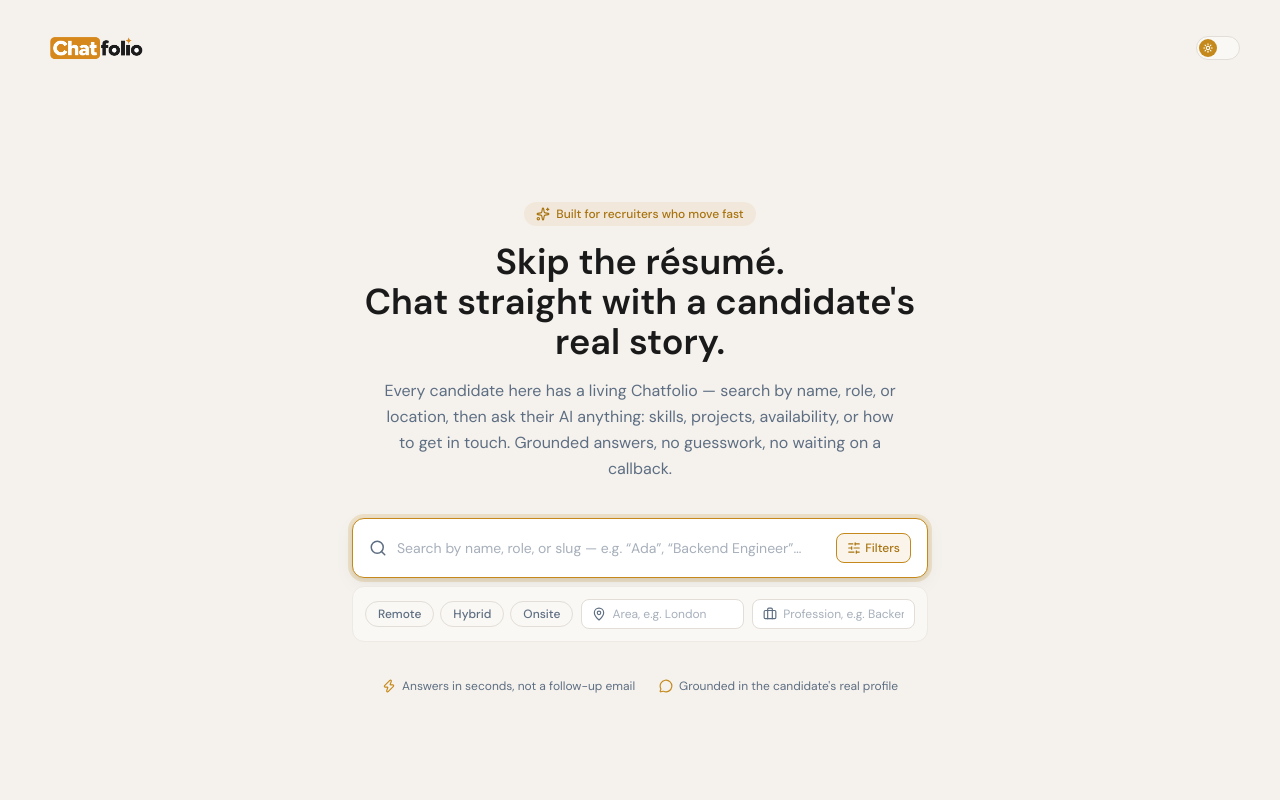
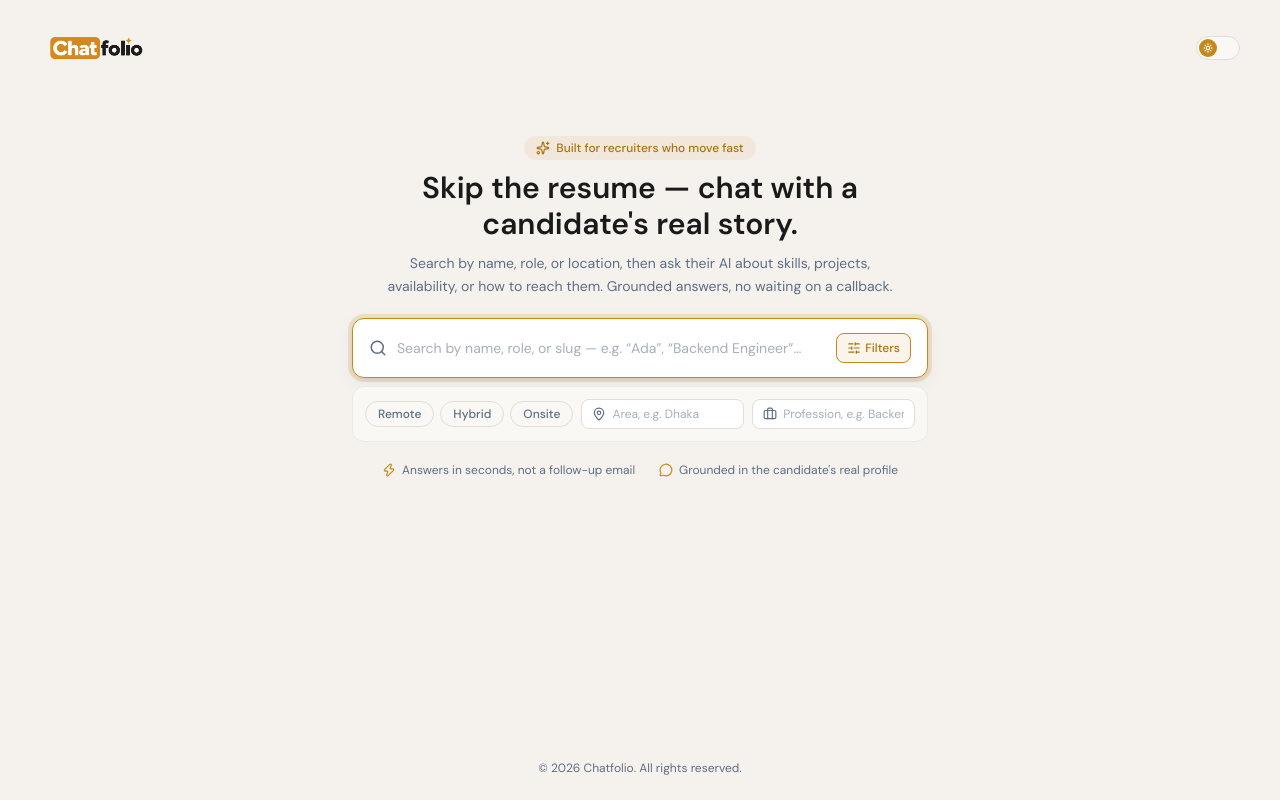
Before and after one commit to mzshovon/chatfolio-frontend, a Next.js app: page / in a window 1280 px wide. Both pictures are taken after a click on the button "Filters". Built offline with nearby package versions, Linux system fonts and the light colour scheme.

Commit message:
Search bar completed with suggested list

```diff
--- a/src/app/page.tsx
+++ b/src/app/page.tsx
@@ -26,20 +26,18 @@ export default function Home() {
         <ThemeToggle />
       </header>
 
-      <div className="flex flex-1 flex-col items-center justify-center gap-9 px-6 py-10 text-center">
-        <div className="flex flex-col items-center gap-4">
+      <div className="flex flex-1 flex-col items-center gap-5 px-6 pt-6 pb-10 text-center sm:pt-10">
+        <div className="flex flex-col items-center gap-2.5">
           <span className="inline-flex items-center gap-1.5 rounded-full bg-accent-soft px-3 py-1 text-xs font-medium text-accent-hover dark:text-accent">
             <Sparkles className="h-3.5 w-3.5" />
             Built for recruiters who move fast
           </span>
-          <h1 className="max-w-xl text-3xl font-semibold text-text-primary sm:text-4xl">
-            Skip the résumé.
-            <br className="hidden sm:block" /> Chat straight with a candidate&apos;s real story.
+          <h1 className="max-w-xl text-2xl font-semibold text-text-primary sm:text-3xl">
+            Skip the resume — chat with a candidate&apos;s real story.
           </h1>
-          <p className="mx-auto max-w-lg text-sm leading-relaxed text-text-secondary sm:text-base">
-            Every candidate here has a living Chatfolio — search by name, role, or location,
-            then ask their AI anything: skills, projects, availability, or how to get in touch.
-            Grounded answers, no guesswork, no waiting on a callback.
+          <p className="mx-auto max-w-lg text-sm leading-relaxed text-text-secondary">
+            Search by name, role, or location, then ask their AI about skills, projects,
+            availability, or how to reach them. Grounded answers, no waiting on a callback.
           </p>
         </div>
 
@@ -56,6 +54,10 @@ export default function Home() {
           </span>
         </div>
       </div>
+
+      <footer className="px-6 py-6 text-center text-xs text-text-secondary">
+        &copy; 2026 Chatfolio. All rights reserved.
+      </footer>
     </main>
   );
 }
--- a/src/components/home/ChatfolioSearch.tsx
+++ b/src/components/home/ChatfolioSearch.tsx
@@ -218,7 +218,10 @@ export function ChatfolioSearch() {
               <button
                 key={jt.value}
                 type="button"
-                onClick={() => setJobType((cur) => (cur === jt.value ? null : jt.value))}
+                onClick={() => {
+                  setJobType((cur) => (cur === jt.value ? null : jt.value));
+                  setOpen(true);
+                }}
                 className={cn(
                   "rounded-full border border-border px-3 py-1 text-xs font-medium text-text-secondary transition-colors hover:text-text-primary",
                   jobType === jt.value && "border-accent bg-accent text-white hover:text-white"
@@ -233,8 +236,11 @@ export function ChatfolioSearch() {
             <MapPin className="h-3.5 w-3.5 shrink-0 text-text-secondary" />
             <input
               value={location}
-              onChange={(e) => setLocation(e.target.value)}
-              placeholder="Area, e.g. London"
+              onChange={(e) => {
+                setLocation(e.target.value);
+                setOpen(true);
+              }}
+              placeholder="Area, e.g. Dhaka"
               aria-label="Filter by location"
               className="min-w-0 flex-1 bg-transparent text-xs text-text-primary outline-none placeholder:text-text-secondary"
             />
@@ -244,7 +250,10 @@ export function ChatfolioSearch() {
             <Briefcase className="h-3.5 w-3.5 shrink-0 text-text-secondary" />
             <input
               value={field}
-              onChange={(e) => setField(e.target.value)}
+              onChange={(e) => {
+                setField(e.target.value);
+                setOpen(true);
+              }}
               placeholder="Profession, e.g. Backend"
               aria-label="Filter by profession"
               className="min-w-0 flex-1 bg-transparent text-xs text-text-primary outline-none placeholder:text-text-secondary"
@@ -271,7 +280,7 @@ export function ChatfolioSearch() {
         <div
           id="chatfolio-search-results"
           role="listbox"
-          className="absolute z-20 mt-2 w-full overflow-hidden rounded-xl border border-border bg-surface shadow-elevated"
+          className="absolute z-20 mt-2 max-h-[min(22rem,60vh)] w-full overflow-y-auto overscroll-contain rounded-xl border border-border bg-surface shadow-elevated"
         >
           {results.map((result, i) => {
             const label = recruiterLabel(result.recruiter_count);
```
